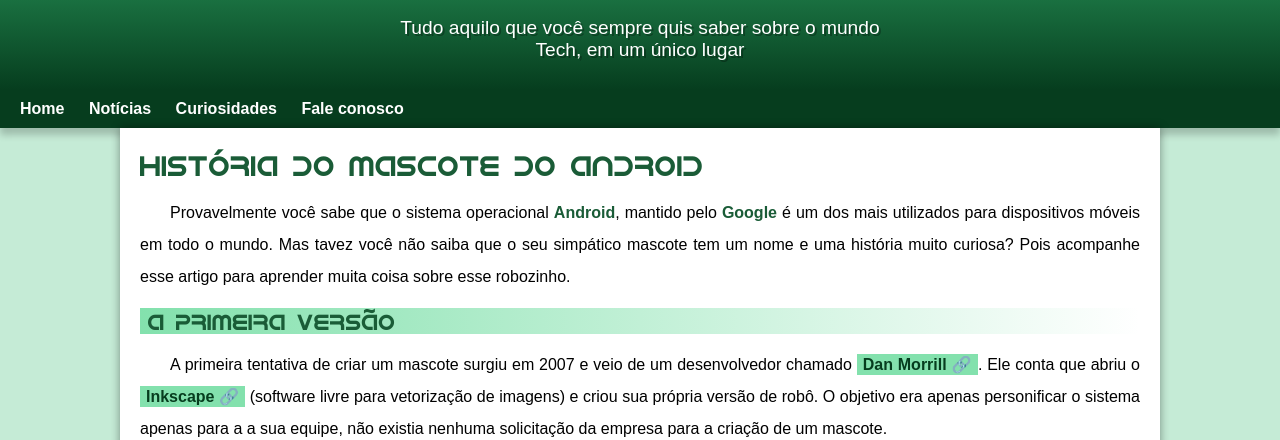
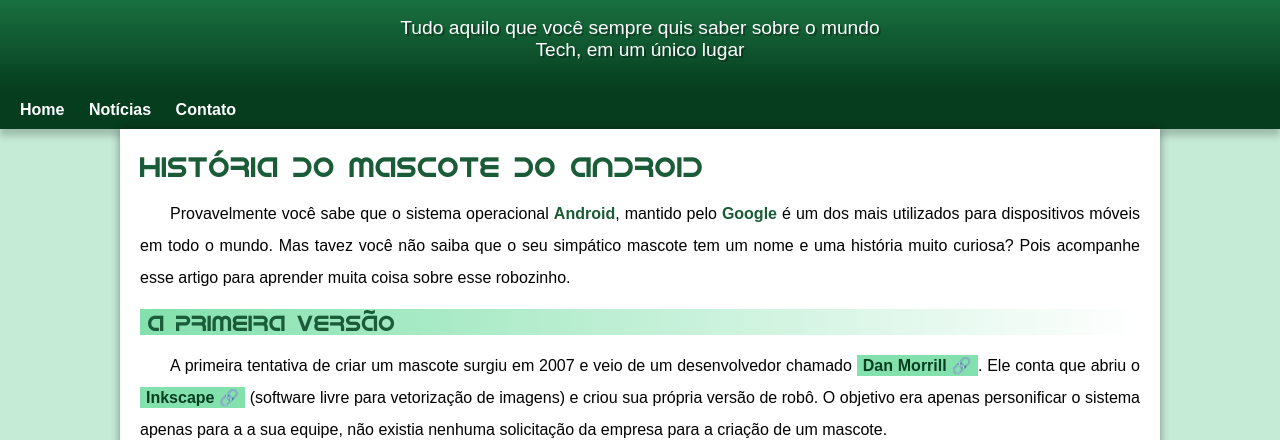
Before and after one commit to carlosebcardoso/projeto-android, a plain HTML site: page index.html in a window 1280 px wide. Shown: the part 100-540 px from the top of the page. Drawn offline with Linux system fonts and the light colour scheme.

Commit message:
problema de padding corrigido

```diff
--- a/estilo/style.css
+++ b/estilo/style.css
@@ -58,9 +58,9 @@ header > p {
     max-width: 500px;
     padding-right: 10px;
     padding-left: 10px;
+    padding-bottom: 30px;
     margin: auto;
     text-shadow: 2px 2px 0px rgba(0, 0, 0, 0.3);
-    margin-bottom: 10px;
 }
 
 nav {
--- a/index.html
+++ b/index.html
@@ -15,8 +15,7 @@
     <nav>
         <a href="#">Home</a>
         <a href="#">Notícias</a>
-        <a href="#">Curiosidades</a>
-        <a href="#">Fale conosco</a>
+        <a href="#">Contato</a>
     </nav>
     <main>
         <article>
```
